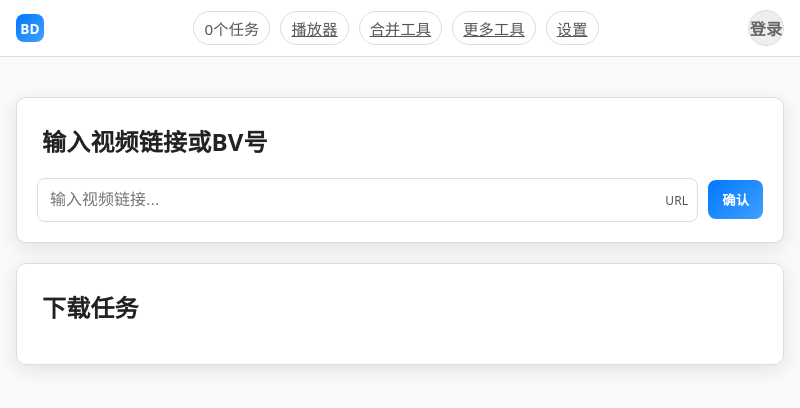
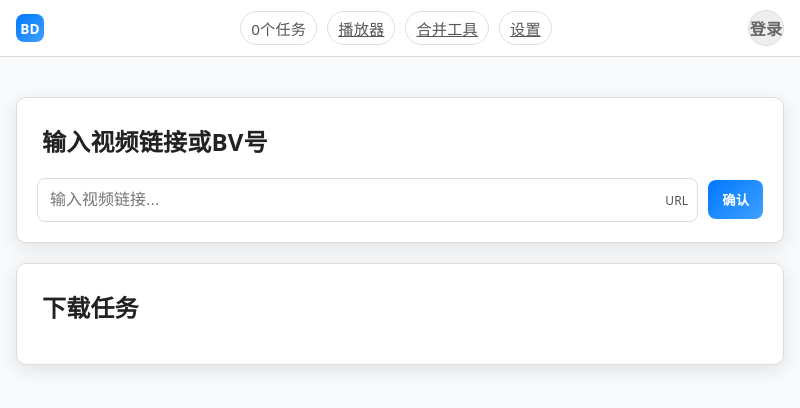
Before and after one commit to excpu/bilibili-downloader, an Electron app: page web/index.html in a window 800 px wide. Drawn offline with Linux system fonts and the light colour scheme; no server answers.

Commit message:
发布 0.7.6 正式版

```diff
--- a/package.json
+++ b/package.json
@@ -1,6 +1,6 @@
 {
     "name": "bilibili-downloader",
-    "version": "0.7.6-beta",
+    "version": "0.7.6",
     "main": "main.js",
     "scripts": {
         "start": "electron .",
--- a/web/index.html
+++ b/web/index.html
@@ -20,7 +20,7 @@
             <span class="pill"><span id="taskCount">0</span>个任务</span>
             <span class="pill clickable" onclick="openPlayer()">播放器</span>
             <span class="pill clickable" onclick="openMergeTool()">合并工具</span>
-            <span class="pill clickable" onclick="openMoreTools()">更多工具</span>
+            <!-- <span class="pill clickable" onclick="openMoreTools()">更多工具</span> -->
             <span class="pill clickable" onclick="settingWeb.openSetting()">设置</span>
         </div>
         <div class="avatar" id="avatar">登录</div>
```
